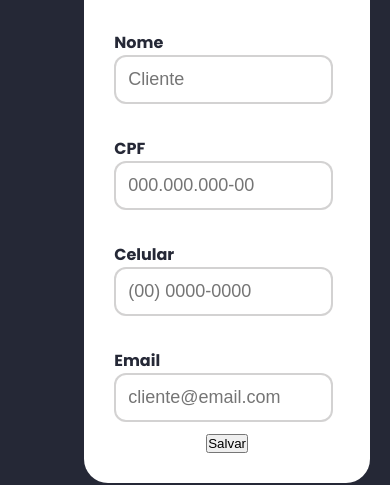
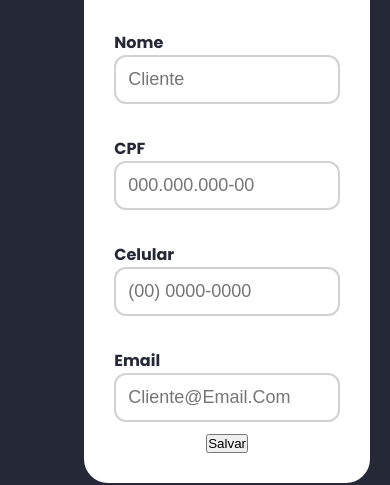
Before and after one commit to marllonmendez/customer-app, a React (Vite) app in the folder src/renderer/: page / in a window 390 px wide. Shown: the part 136-621 px from the top of the page. Built offline with nearby package versions, Linux system fonts and the light colour scheme; no server answers.

Commit message:
change: added maxLenght in input numberPhone

```diff
--- a/package.json
+++ b/package.json
@@ -1,6 +1,6 @@
 {
   "name": "customer-app",
-  "version": "1.7.2-dev",
+  "version": "1.7.3-dev",
   "description": "Front Application Customer",
   "main": "./out/main/index.js",
   "author": "marllonmendez",
--- a/src/renderer/src/components/Input/styles.tsx
+++ b/src/renderer/src/components/Input/styles.tsx
@@ -36,5 +36,6 @@ export const StyledInputData = styled.input`
   font-size: 18px;
   border-radius: 12px;
   margin-bottom: 12px;
-  width: 97%;
+  width: 100%;
+  text-transform: capitalize;
 `
--- a/src/renderer/src/components/Table/styles.tsx
+++ b/src/renderer/src/components/Table/styles.tsx
@@ -33,7 +33,8 @@ export const StyledColumnTitle = styled.th`
 
 export const StyledTitleData = styled.td`
   white-space: nowrap;
-  padding: 12px;
+  padding: 10px;
+  text-transform: capitalize;
 `
 export const StyledLines = styled.tr`
   white-space: nowrap;
--- a/src/renderer/src/pages/RegisterCustomerPage.tsx
+++ b/src/renderer/src/pages/RegisterCustomerPage.tsx
@@ -44,6 +44,7 @@ export function RegisterCustomerPage(): ReactElement {
         placeHolder="(00) 0000-0000"
         value={phoneFormat(numberPhone)}
         updateValue={(value) => setNumberPhone(removeFormat(value))}
+        maxLength={10}
       ></Input>
       <Input
         label="Email"
```
Also changed, not shown: src/renderer/src/utils/format/phoneFormat.ts (line endings or trailing spaces), 1 other file (tests, documents, lock files or other folders).
